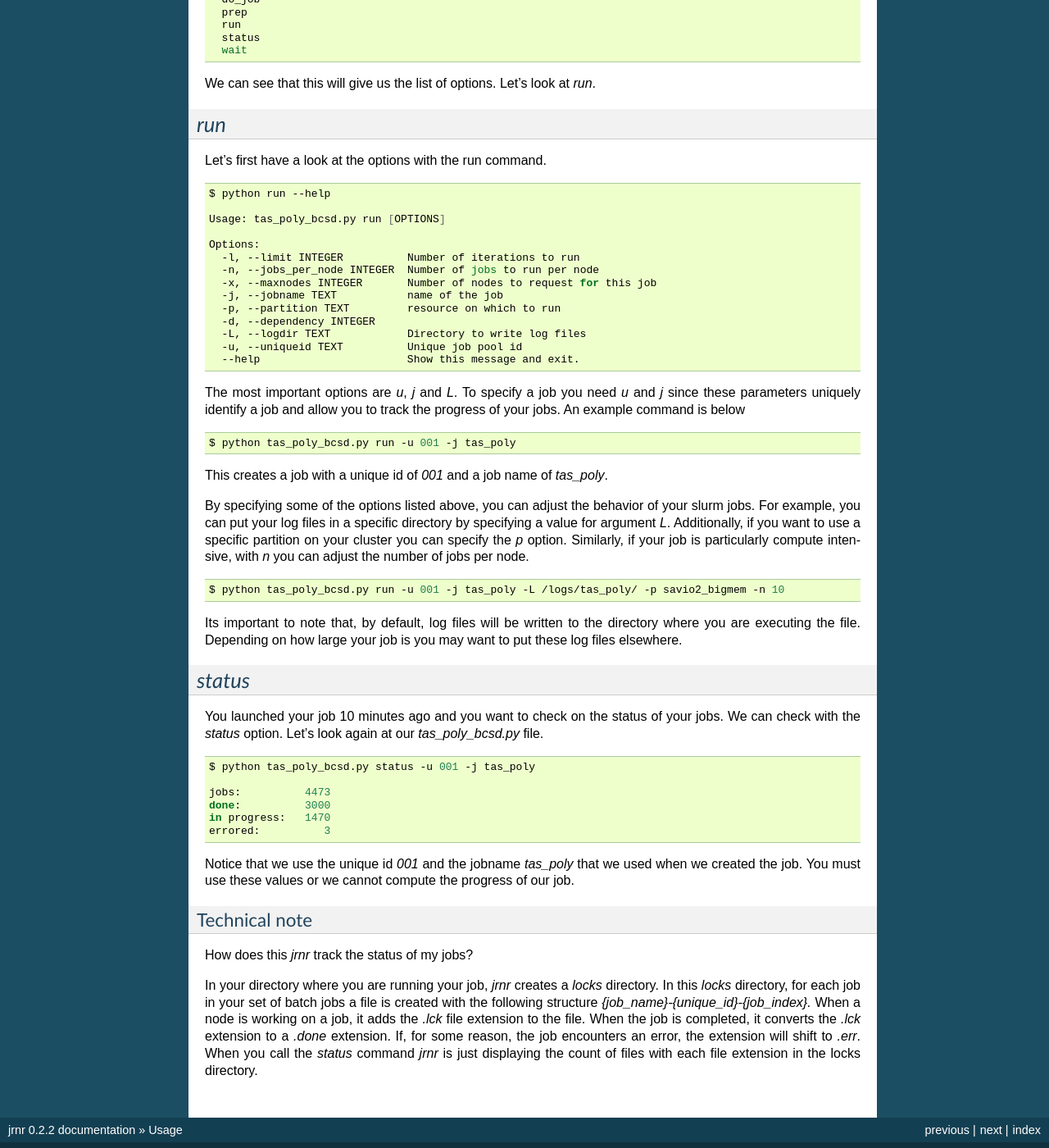
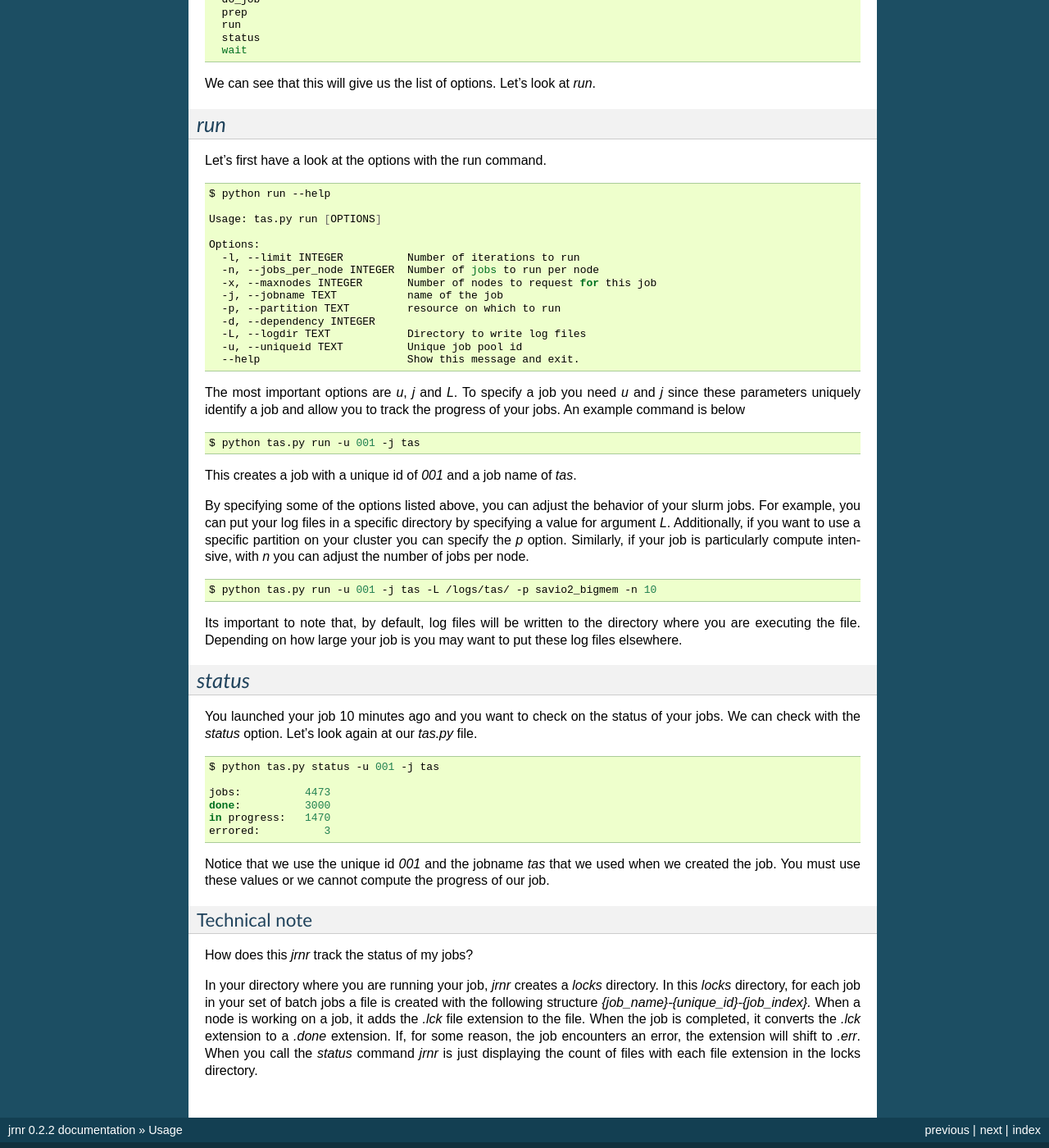
Before and after one commit to ClimateImpactLab/jrnr, a Sphinx documentation site: the page built from docs/usage.rst, in a window 1280 px wide and 1400 px high, scrolled down 614 px. Shown: the whole window at 82% size. Built offline with Sphinx 7.4.7, drawn with Linux system fonts in a browser that asks for light colours; the version number is read from the project's files by our own code; some of the changed lines change nothing that is shown; some of the changed text lies outside the part shown.

Commit message:
add tas.py for reference

```diff
--- /dev/null
+++ b/docs/tas.py
@@ -0,0 +1,176 @@
+'''
+Average Daily Temperature, tavg
+
+Average Daily Temperature is computed as the average of the
+daily maximum temperature and the daily minimum temperature.
+
+version 1.0 initial release
+
+'''
+
+import os
+import logging
+import time
+import xarray as xr
+import pandas as pd
+import numpy as np
+import climate_toolbox.climate_toolbox as ctb
+from jrnr.jrnr import slurm_runner
+
+#set up logging format and configuration
+FORMAT = '%(asctime)-15s %(message)s'
+logging.basicConfig(format=FORMAT)
+logger = logging.getLogger('uploader')
+logger.setLevel('DEBUG')
+
+
+description = '\n\n'.join(
+        map(lambda s: ' '.join(s.split('\n')),
+            __doc__.strip().split('\n\n')))
+
+oneline = description.split('\n')[0]
+
+__author__ = 'Justin Simcock'
+__contact__ = 'jsimcock@rhg.com'
+__version__ = '1.0'
+
+
+READ_PATH = (
+    '/global/scratch/groups/co_laika/gcp/climate/nasa_bcsd/reformatted/' +
+    '{scenario}/{model}/{variable}/' +
+    '{variable}_day_BCSD_{scenario}_r1i1p1_{model}_{year}/1.0.nc4')
+
+WRITE_PATH = ('/global/scratch/groups/co_laika/gcp/climate/nasa_bcsd/reformatted/' +
+                '{scenario}/{model}/{variable}/' +
+                '{variable}_day_BCSD_{scenario}_r1i1p1_{model}_{year}/' +
+                '{version}.nc4')
+
+
+ADDITIONAL_METADATA = dict(
+    oneline=oneline,
+    description=description,
+    author=__author__,
+    contact=__contact__,
+    version=__version__,
+    repo='https://gitlab.com/ClimateImpactLab/make_tas/',
+    file=str(__file__),
+    execute='python {} run'.format(str(__file__)),
+    project='gcp',
+    team='climate',
+    frequency='annual',
+    write_variable='tas',
+    dependencies='')
+
+
+def make_tas_ds(tasmax, tasmin):
+
+    tas = xr.Dataset()
+    tas['tas'] = (tasmax.tasmax + tasmin.tasmin) / 2.
+    return tas
+
+PERIODS = (
+    [dict(scenario='historical', year=y) for y in range(1981, 2006)] +
+    [dict(scenario='rcp45',  year=y) for y in range(2006, 2100)] +
+    [dict(scenario='rcp85', year=y) for y in range(2006, 2100)])
+
+
+MODELS = list(map(lambda x: dict(model=x), [
+    'ACCESS1-0',
+    'bcc-csm1-1',
+    'BNU-ESM',
+    'CanESM2',
+    'CCSM4',
+    'CESM1-BGC',
+    'CNRM-CM5',
+    'CSIRO-Mk3-6-0',
+    'GFDL-CM3',
+    'GFDL-ESM2G',
+    'GFDL-ESM2M',
+    'IPSL-CM5A-LR',
+    'IPSL-CM5A-MR',
+    'MIROC-ESM-CHEM',
+    'MIROC-ESM',
+    'MIROC5',
+    'MPI-ESM-LR',
+    'MPI-ESM-MR',
+    'MRI-CGCM3',
+    'inmcm4',
+    'NorESM1-M'
+    ]))
+
+
+JOB_SPEC = [MODELS, PERIODS]
+
+def validate_tas(tas):
+    '''
+    Make sure NaNs are not present
+    '''
+    msg_null = 'DataArray contains NaNs'
+    msg_shape = 'DataSet dims {} do not match expected'
+    tas_nan = tas.tas.sel(lat=slice(-85,85)).isnull().sum().values
+    assert tas_nan == 0 , msg_null
+    assert tas.dims['lat'] == 720,  msg_shape.format(tas.dims['lat'])
+    assert tas.dims['lon'] == 1440, msg_shape.format(tas.dims['lon'])
+    assert tas.dims['time'] in [364, 365, 366], msg_shape.format(tas.dims['time'])
+    assert tas.lon.min().values == -179.875
+    assert tas.lon.max().values == 179.875
+    return
+
+
+@slurm_runner(job_spec=JOB_SPEC)
+def make_tas(metadata,
+            scenario,
+            year,
+            model,
+            interactive=False
+            ):
+
+
+    metadata.update(ADDITIONAL_METADATA)
+
+    tasmin_read = READ_PATH.format(variable='tasmin', **metadata)
+    tasmax_read = READ_PATH.format(variable='tasmax', **metadata)
+
+    metadata['dependencies'] = str([tasmin_read, tasmax_read])
+
+    tas_write = WRITE_PATH.format(variable='tas', **metadata)
+
+
+    if os.path.isfile(tas_write) and not interactive:
+        tas = xr.open_dataset(tas_write, autoclose=True, chunks={'time': 100}).load()
+        tas = ctb._standardize_longitude_dimension(tas)
+
+
+
+    else:
+        tasmax = xr.open_dataset(tasmax_read, autoclose=True, chunks={'time': 100}).load()
+        tasmin = xr.open_dataset(tasmin_read, autoclose=True, chunks={'time': 100}).load()
+
+        logger.debug('beginning')
+
+        logger.debug('producing_tas')
+        tas = make_tas_ds(tasmax, tasmin)
+        tas = ctb._standardize_longitude_dimension(tas)
+
+    tas.attrs.update(metadata)
+
+    if interactive:
+        return tas
+
+    logger.debug('checking_tas_path')
+    if not os.path.isdir(os.path.dirname(tas_write)):
+        os.makedirs(os.path.dirname(tas_write))
+
+    tas.to_netcdf(tas_write + '~', encoding={var : {'dtype': 'float32'} for var in tas.data_vars.keys()})
+    logger.debug('write_tas_path')
+
+    validate_tas(tas)
+    logger.debug('validate_tas')
+    os.rename(tas_write + '~', tas_write)
+
+
+    logger.debug('job_complete')
+
+
+if __name__ == '__main__':
+    make_tas()
--- a/docs/usage.rst
+++ b/docs/usage.rst
@@ -16,13 +16,13 @@
 
 The `slurm_runner` decorator function in `jrnr` acts as a wrapper around your main function. Make sure that above your main function you have added `@slurm_runner()`. With this enabled, you can use the command line to launch your jobs on the `slurm workload manager <https://slurm.schedmd.com/>`_.
 
-Make sure you are in the directory where your python module is located. Let's say we are running the job specified in `tas_poly_bcsd.py`. Let's look at what the `help` function does.
+Make sure you are in the directory where your python module is located. Let's say we are running the job specified in `tas.py`. Let's look at what the `help` function does.
 
 .. code-block:: bash
 
-    $ python tas_poly_bcsd.py --help
+    $ python tas.py --help
 
-    Usage: tas_poly_bcsd.py [OPTIONS] COMMAND [ARGS]...
+    Usage: tas.py [OPTIONS] COMMAND [ARGS]...
 
     Options:
       --help  Show this message and exit.
@@ -47,7 +47,7 @@
 
     $ python run --help
 
-    Usage: tas_poly_bcsd.py run [OPTIONS]
+    Usage: tas.py run [OPTIONS]
 
     Options:
       -l, --limit INTEGER          Number of iterations to run
@@ -64,15 +64,15 @@
 
 .. code-block:: bash
 
-    $ python tas_poly_bcsd.py run -u 001 -j tas_poly
+    $ python tas.py run -u 001 -j tas
 
-This creates a job with a unique id of `001` and a job name of `tas_poly`.
+This creates a job with a unique id of `001` and a job name of `tas`.
 
 By specifying some of the options listed above, you can adjust the behavior of your slurm jobs. For example, you can put your log files in a specific directory by specifying a value for argument `L`. Additionally, if you want to use a specific partition on your cluster you can specify the `p` option. Similarly, if your job is particularly compute intensive, with `n` you can adjust the number of jobs per node.
 
 .. code-block:: bash
 
-    $ python tas_poly_bcsd.py run -u 001 -j tas_poly -L /logs/tas_poly/ -p savio2_bigmem -n 10
+    $ python tas.py run -u 001 -j tas -L /logs/tas/ -p savio2_bigmem -n 10
 
 Its important to note that, by default, log files will be written to the directory where you are executing the file. Depending on how large your job is you may want to put these log files elsewhere.
 
@@ -80,18 +80,18 @@
 `status`
 ~~~~~~~~
 
-You launched your job 10 minutes ago and you want to check on the status of your jobs. We can check with the `status` option. Let's look again at our `tas_poly_bcsd.py` file.
+You launched your job 10 minutes ago and you want to check on the status of your jobs. We can check with the `status` option. Let's look again at our `tas.py` file.
 
 .. code-block:: bash
 
-    $ python tas_poly_bcsd.py status -u 001 -j tas_poly
+    $ python tas.py status -u 001 -j tas
 
     jobs:          4473
     done:          3000
     in progress:   1470
     errored:          3
 
-Notice that we use the unique id `001` and the jobname `tas_poly` that we used when we created the job. You must use these values or we cannot compute the progress of our job.
+Notice that we use the unique id `001` and the jobname `tas` that we used when we created the job. You must use these values or we cannot compute the progress of our job.
 
 
 Technical note
```
